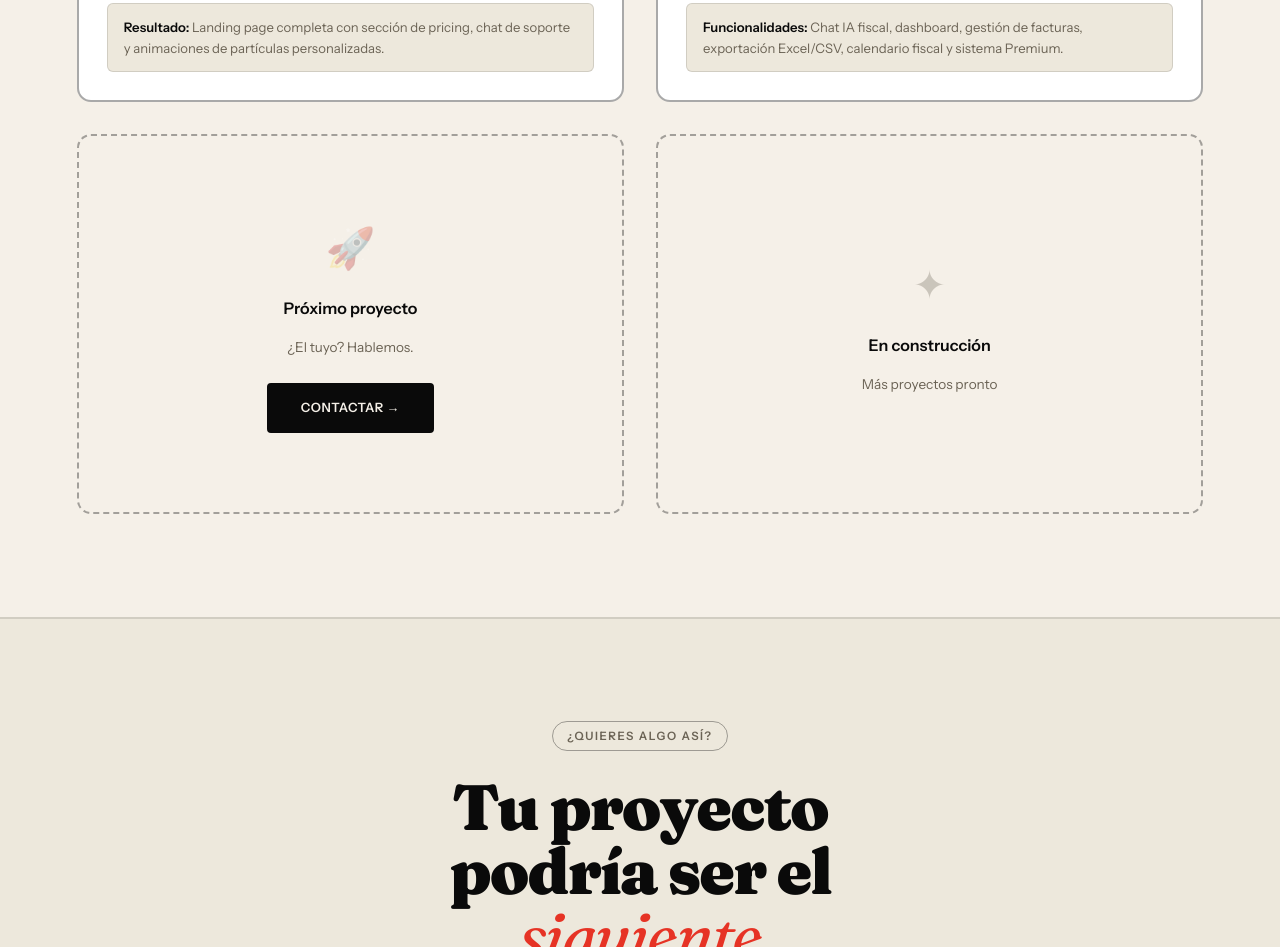
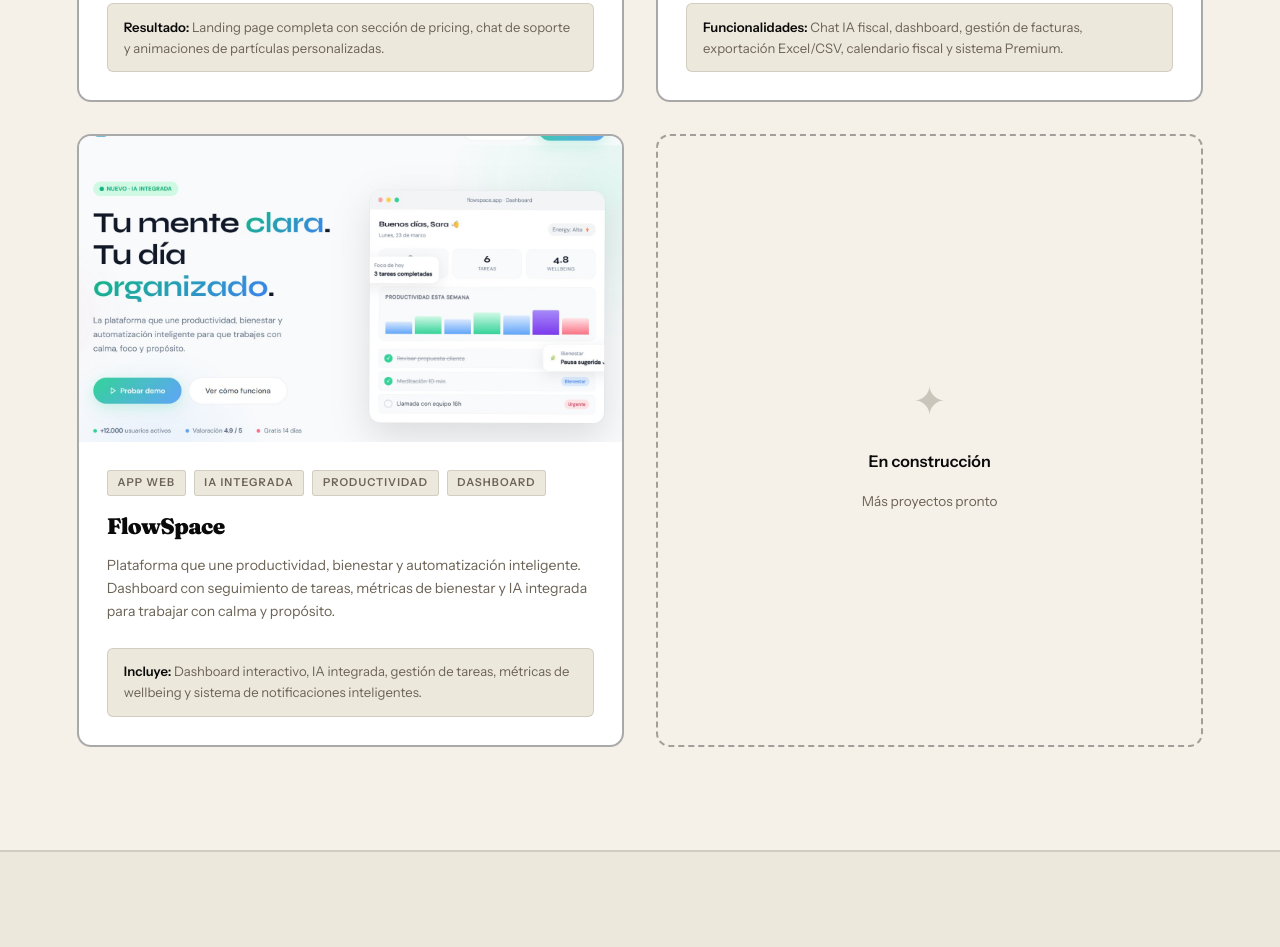
Before and after one commit to bielwebonline/site, a website: page pages/portfolio.html in a window 1280 px wide. Shown: the part 1099-2046 px from the top of the page. Drawn offline with Linux system fonts and the light colour scheme.

Commit message:
Add files via upload

```diff
--- a/pages/portfolio.html
+++ b/pages/portfolio.html
@@ -245,11 +245,24 @@
     </div>
 
     <!-- Placeholder 1 -->
-    <div class="project-placeholder" data-reveal data-delay="0.15">
-      <div class="ph-icon">🚀</div>
-      <div style="font-weight:600;font-size:1rem;color:var(--ink)">Próximo proyecto</div>
-      <div style="font-size:0.85rem">¿El tuyo? Hablemos.</div>
-      <a data-whatsapp="Hola Biel! Me interesa un proyecto web similar a tu portfolio." class="btn btn-primary" style="margin-top:0.5rem;font-size:0.8rem">Contactar →</a>
+    <div class="project-card" data-category="app landing" data-reveal data-delay="0.15" data-project="flowspace">
+      <div class="project-img-wrap">
+        <img src="/assets/img/project-flowspace.png" alt="FlowSpace - Productividad e IA">
+        <div class="project-overlay">
+          <button class="btn btn-primary open-modal" data-project="flowspace">Ver detalles →</button>
+        </div>
+      </div>
+      <div class="project-body">
+        <div class="proj-tags">
+          <span class="proj-tag-pill">App Web</span>
+          <span class="proj-tag-pill">IA integrada</span>
+          <span class="proj-tag-pill">Productividad</span>
+          <span class="proj-tag-pill">Dashboard</span>
+        </div>
+        <div class="project-title">FlowSpace</div>
+        <div class="project-desc">Plataforma que une productividad, bienestar y automatización inteligente. Dashboard con seguimiento de tareas, métricas de bienestar y IA integrada para trabajar con calma y propósito.</div>
+        <div class="project-result"><strong>Incluye:</strong> Dashboard interactivo, IA integrada, gestión de tareas, métricas de wellbeing y sistema de notificaciones inteligentes.</div>
+      </div>
     </div>
 
     <!-- Placeholder 2 -->
@@ -286,6 +299,15 @@
     problema: 'Empresa de ciberseguridad sin presencia online. Perdían clientes frente a competidores con webs más modernas.',
     solucion: 'Diseño dark, moderno y premium. Hero impactante con animaciones de partículas, sección de servicios con iconografía propia, pricing claro y múltiples CTAs optimizados.',
     resultado: 'Landing page completa, animaciones CSS avanzadas, sistema de pricing, formulario de contacto y diseño 100% responsive.'
+  },
+  flowspace: {
+    title: 'FlowSpace',
+    img: '/assets/img/project-flowspace.png',
+    tags: ['App Web', 'IA Integrada', 'Productividad', 'Dashboard'],
+    desc: 'Plataforma SaaS que une productividad, bienestar y automatización inteligente. Diseñada para profesionales que quieren trabajar con calma, foco y propósito.',
+    problema: 'Los profesionales necesitaban una herramienta que combinara gestión de tareas con bienestar mental, sin la sobrecarga de las apps tradicionales de productividad.',
+    solucion: 'Dashboard limpio y moderno con IA integrada que sugiere pausas, prioriza tareas según el nivel de energía del usuario y genera informes semanales de productividad.',
+    resultado: 'Interfaz con dashboard personalizado, seguimiento de tareas, métricas de wellbeing, IA para sugerencias inteligentes y sistema de notificaciones contextuales.'
   },
   fiscalia: {
     title: 'FiscalIA',
```
Also changed, not shown: index.html (+11 -1 lines), assets/img/project-flowspace.png (added).
